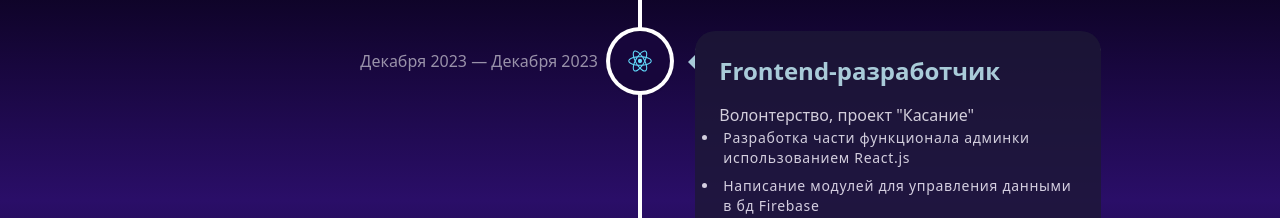
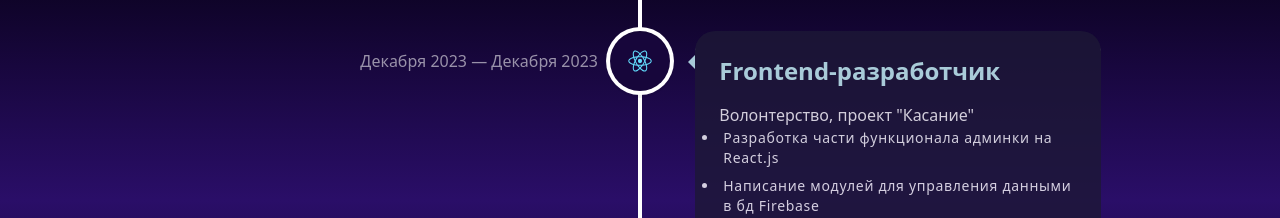
Before and after one commit to ARustamA/page, a React (Vite) app: page / in a window 1280 px wide. Shown: the part 2200-2418 px from the top of the page. Built offline with nearby package versions, Linux system fonts and the light colour scheme; a web font is replaced by a local one.

Commit message:
фикс

```diff
--- a/src/assets/constants/constants.ts
+++ b/src/assets/constants/constants.ts
@@ -105,7 +105,7 @@ export const experiences: IExperience[] = [
     iconBg: "#17063b",
     date: "Декабря 2023 — Декабря 2023",
     points: [
-      "Разработка части функционала админки использованием React.js",
+      "Разработка части функционала админки на React.js",
       "Написание модулей для управления данными в бд Firebase",
       "Рефакторинг некоторой части клиентского приложения(VK app)",
     ],
```
